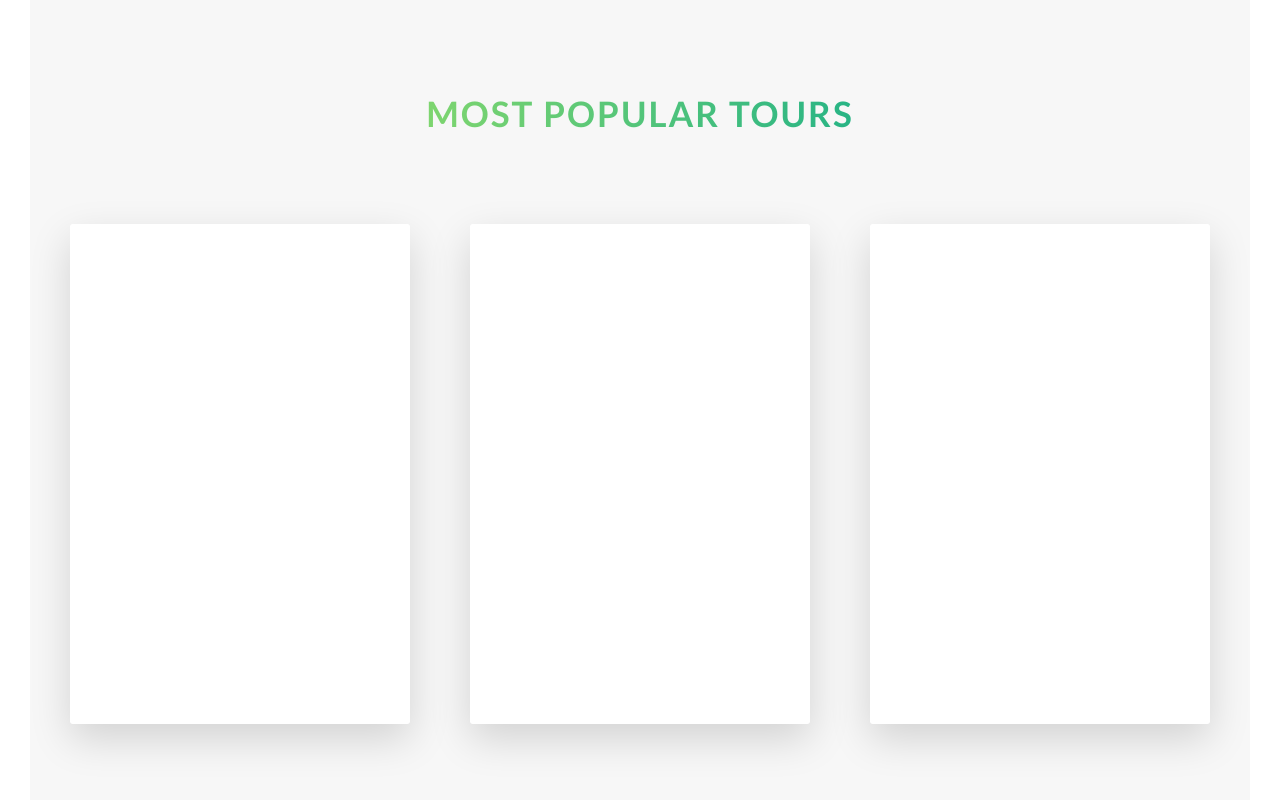
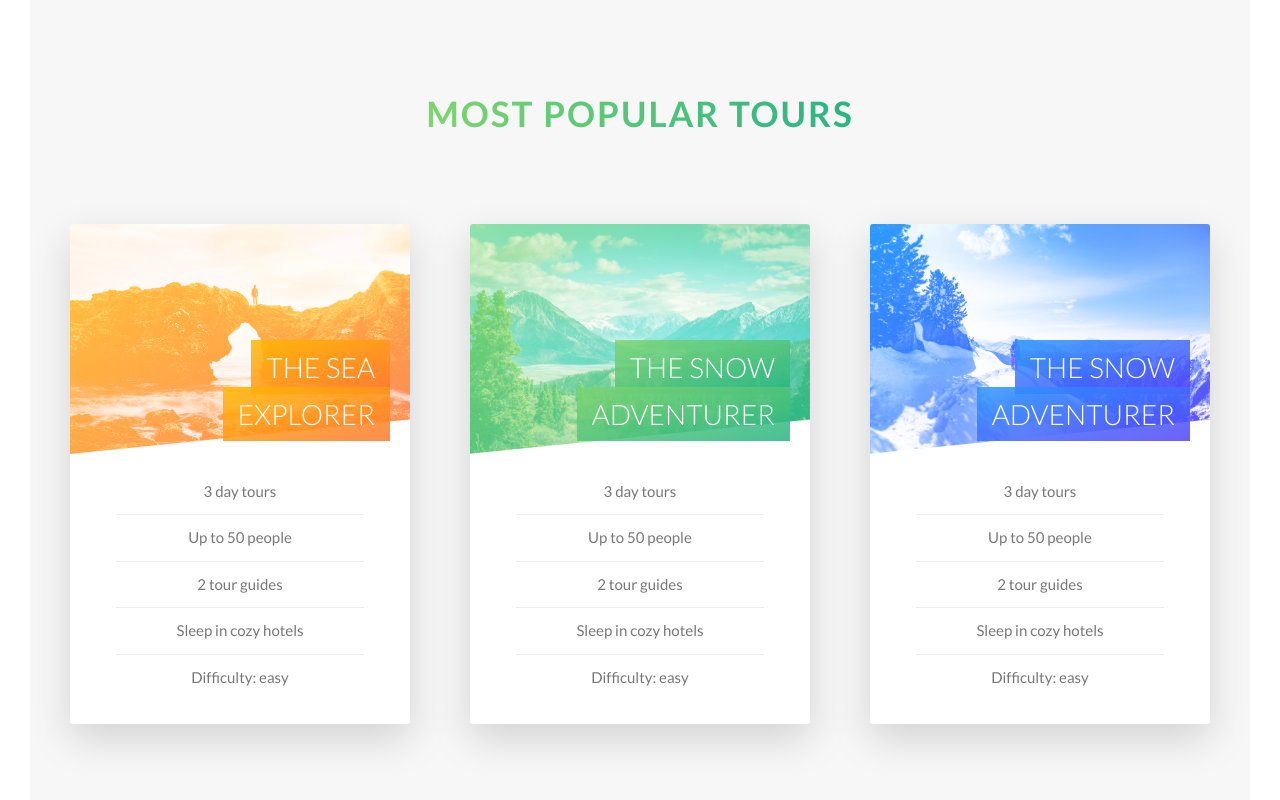
Before and after one commit to CZJoanna/Natours, a website: page index.html in a window 1280 px wide. Shown: the part 2297-3097 px from the top of the page. Drawn offline with Linux system fonts and the light colour scheme.

Commit message:
build front-side of card component

```diff
--- a/index.html
+++ b/index.html
@@ -144,20 +144,68 @@
         <div class="row">
           <div class="col-1-of-3">
             <div class="card">
-              <div class="card__side card__side--front">card text</div>
-              <div class="card__side card__side--back card__side--back-1">card text</div>
+              <div class="card__side card__side--front">
+                <div class="card__picture card__picture--1"></div>
+                <h4 class="card__heading">
+                  <span class="card__heading-span card__heading-span--1">The sea explorer</span>
+                </h4>
+                <div class="card__details">
+                  <ul>
+                    <li>3 day tours</li>
+                    <li>Up to 50 people </li>
+                    <li>2 tour guides</li>
+                    <li>Sleep in cozy hotels</li>
+                    <li>Difficulty: easy</li>
+                  </ul>
+                </div>
+              </div>
+              <div class="card__side card__side--back card__side--back-1">
+                card Text
+              </div>
             </div>
           </div>
           <div class="col-1-of-3">
             <div class="card">
-              <div class="card__side card__side--front">card text</div>
-              <div class="card__side card__side--back card__side--back-2">card text</div>
+              <div class="card__side card__side--front">
+                <div class="card__picture card__picture--2"></div>
+                <h4 class="card__heading">
+                  <span class="card__heading-span card__heading-span--2">the snow adventurer</span>
+                </h4>
+                <div class="card__details">
+                  <ul>
+                    <li>3 day tours</li>
+                    <li>Up to 50 people </li>
+                    <li>2 tour guides</li>
+                    <li>Sleep in cozy hotels</li>
+                    <li>Difficulty: easy</li>
+                  </ul>
+                </div>
+              </div>
+              <div class="card__side card__side--back card__side--back-2">
+                card text
+              </div>
             </div>
           </div>
           <div class="col-1-of-3">
             <div class="card">
-              <div class="card__side card__side--front">card text</div>
-              <div class="card__side card__side--back card__side--back-3">card text</div>
+              <div class="card__side card__side--front">
+                <div class="card__picture card__picture--3"></div>
+                <h4 class="card__heading">
+                  <span class="card__heading-span card__heading-span--3">the snow adventurer</span>
+                </h4>
+                <div class="card__details">
+                  <ul>
+                    <li>3 day tours</li>
+                    <li>Up to 50 people </li>
+                    <li>2 tour guides</li>
+                    <li>Sleep in cozy hotels</li>
+                    <li>Difficulty: easy</li>
+                  </ul>
+                </div>
+              </div>
+              <div class="card__side card__side--back card__side--back-3">
+                card text
+              </div>
             </div>
           </div>
         </div>
--- a/sass/abstracts/_variables.scss
+++ b/sass/abstracts/_variables.scss
@@ -10,6 +10,7 @@ $color-tertiary-light: #2998ff;
 $color-tertiary-dark: #5643fa;
 
 $color-grey-light-1: #f7f7f7;
+$color-grey-light-2: #eee;
 $color-grey-dark: #777;
 $color-white: #fff;
 $color-black: #000;
--- a/sass/components/_card.scss
+++ b/sass/components/_card.scss
@@ -1,4 +1,6 @@
 .card {
+  //FUNCTIONALITY
+
   //製作透視效果
   perspective: 150rem;
   //can work on Firefox as well
@@ -14,8 +16,8 @@
     left: 0;
     width: 100%;
     height: 50rem;
-    color: white;
     border-radius: 3px;
+    overflow: hidden;
     box-shadow: 0 1.5rem 4rem rgba($color-black, 0.15);
     // backface-visibility 的 default value: visible
     backface-visibility: hidden;
@@ -63,4 +65,102 @@
   &:hover &__side--back {
     transform: rotateY(0);
   }
+
+  //FRONT SIDE STYLING
+  &__picture {
+    height: 23rem;
+    background-size: cover;
+    background-blend-mode: screen;
+    -webkit-clip-path: polygon(0 0, 100% 0, 100% 85%, 0 100%);
+    clip-path: polygon(0 0, 100% 0, 100% 85%, 0 100%);
+    &--1 {
+      background-image: linear-gradient(
+          to right bottom,
+          $color-secondary-light,
+          $color-secondary-dark
+        ),
+        url(../img/nat-5.jpg);
+    }
+
+    &--2 {
+      background-image: linear-gradient(
+          to right bottom,
+          $color-primary-light,
+          $color-primary-dark
+        ),
+        url(../img/nat-6.jpg);
+    }
+
+    &--3 {
+      background-image: linear-gradient(
+          to right bottom,
+          $color-tertiary-light,
+          $color-tertiary-dark
+        ),
+        url(../img/nat-7.jpg);
+    }
+  }
+
+  &__heading {
+    position: absolute;
+    top: 12rem;
+    right: 2rem;
+    width: 75%;
+    color: $color-white;
+    font-size: 2.8rem;
+    font-weight: 300;
+    text-align: right;
+    text-transform: uppercase;
+  }
+
+  &__heading-span {
+    //增加span背景面積
+    padding: 1rem 1.5rem;
+    //讓斷字的地方同樣能產生padding
+    -webkit-box-decoration-break: clone;
+    box-decoration-break: clone;
+
+    &--1 {
+      background-image: linear-gradient(
+        to right bottom,
+        rgba($color-secondary-light, 0.85),
+        rgba($color-secondary-dark, 0.85)
+      );
+    }
+
+    &--2 {
+      background-image: linear-gradient(
+        to right bottom,
+        rgba($color-primary-light, 0.85),
+        rgba($color-primary-dark, 0.85)
+      );
+    }
+
+    &--3 {
+      background-image: linear-gradient(
+        to right bottom,
+        rgba($color-tertiary-light, 0.85),
+        rgba($color-tertiary-dark, 0.85)
+      );
+    }
+  }
+
+  &__details {
+    padding: 1.5rem;
+    ul {
+      width: 80%;
+      margin: 0 auto;
+      list-style: none;
+
+      li {
+        padding: 1rem;
+        font-size:1.5rem;
+        text-align: center;
+
+        &:not(:last-child) {
+          border-bottom: 1px solid $color-grey-light-2;
+        }
+      }
+    }
+  }
 }
--- a/sass/layout/_header.scss
+++ b/sass/layout/_header.scss
@@ -9,6 +9,7 @@
     url(../img/hero.jpg);
   background-size: cover;
   background-position: top;
+  -webkit-clip-path: polygon(0 0, 100% 0, 100% 75vh, 0 100%);
   clip-path: polygon(0 0, 100% 0, 100% 75vh, 0 100%);
 
   &__logo-box {
```
Also changed, not shown: css/style.css. Lines whose indentation alone changed are shown as unchanged.
